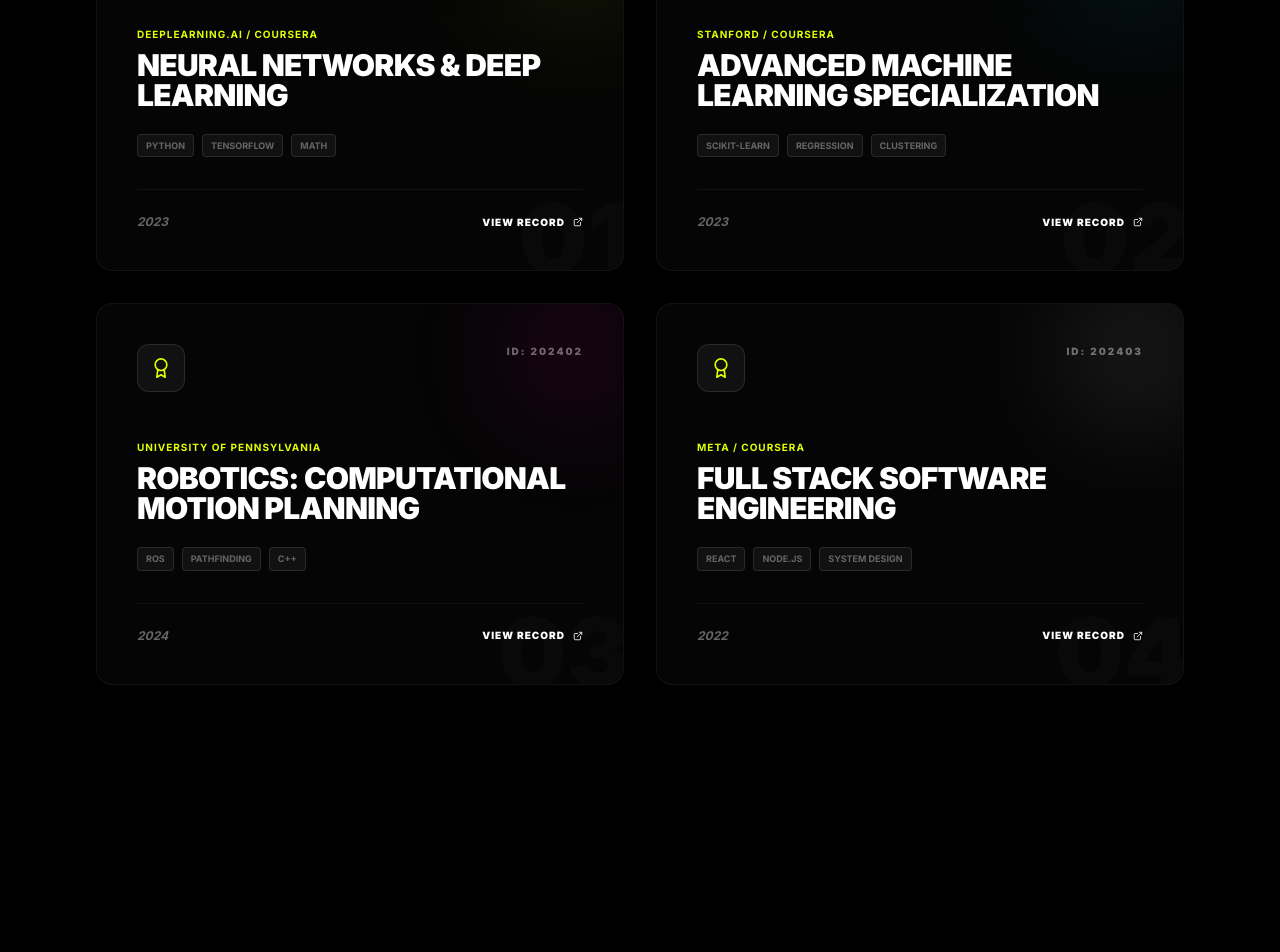
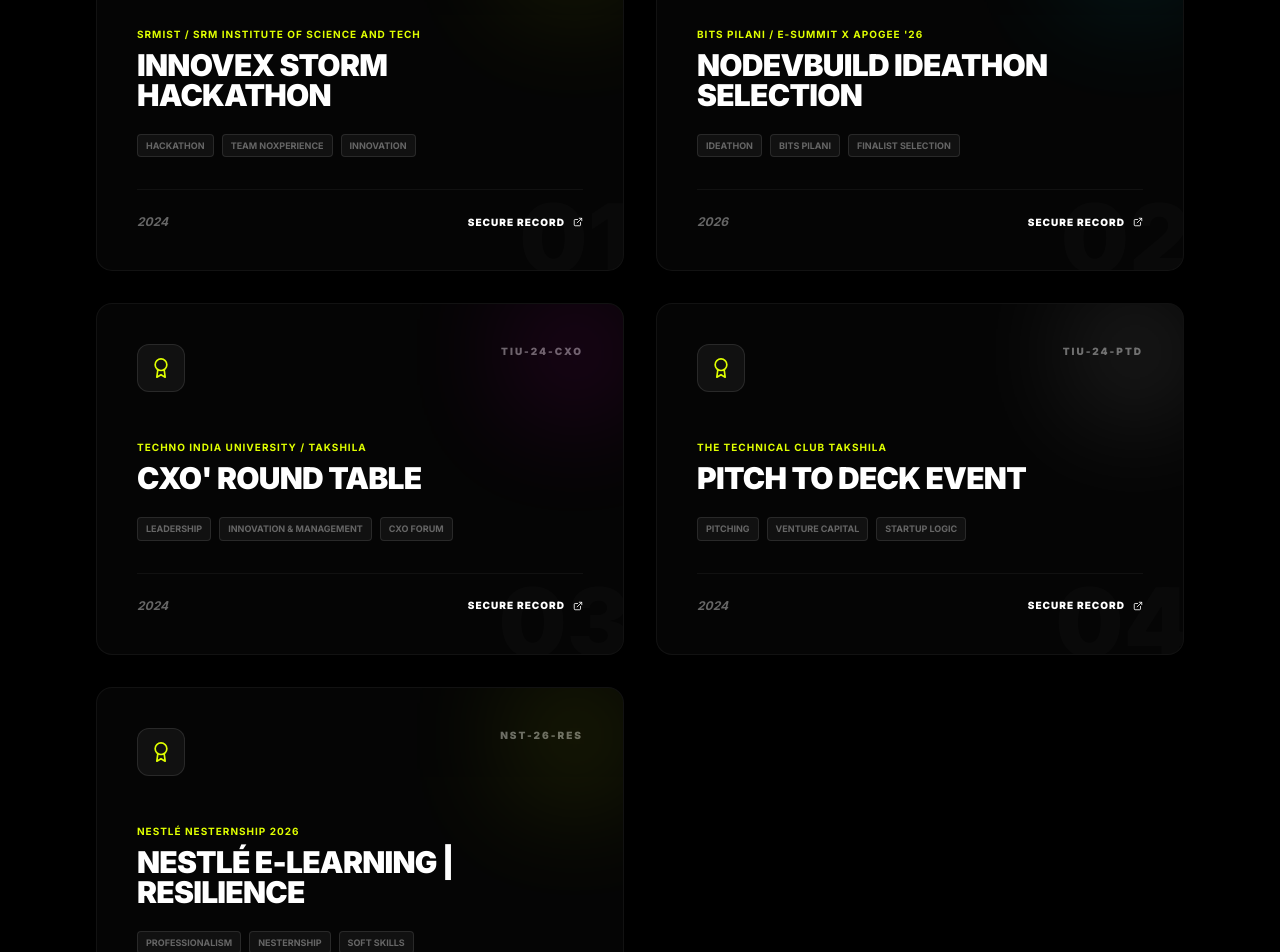
Before and after one commit to Xeffen07G/Portfolio, a React (Vite) app: page / in a window 1280 px wide. Shown: the part 4560-5512 px from the top of the page. Built offline with nearby package versions, Linux system fonts and the light colour scheme.

Commit message:
Updated Vault with real-world certifications (Nestle, BITS Pilani, SRMIST)

```diff
--- a/src/components/Certifications.jsx
+++ b/src/components/Certifications.jsx
@@ -4,32 +4,44 @@ import { FiAward, FiExternalLink } from "react-icons/fi";
 
 const certifications = [
   {
-    title: "Neural Networks & Deep Learning",
-    issuer: "DeepLearning.AI / Coursera",
-    date: "2023",
+    title: "Innovex Storm Hackathon",
+    issuer: "SRMIST / SRM Institute of Science and Tech",
+    date: "2024",
     color: "#e0ff00",
-    tags: ["Python", "TensorFlow", "Math"]
+    tags: ["Hackathon", "Team NoXperience", "Innovation"],
+    id: "SRM-24-HACK"
   },
   {
-    title: "Advanced Machine Learning Specialization",
-    issuer: "Stanford / Coursera",
-    date: "2023",
+    title: "NoDevBuild Ideathon Selection",
+    issuer: "BITS Pilani / E-Summit x APOGEE '26",
+    date: "2026",
     color: "#00f0ff",
-    tags: ["Scikit-Learn", "Regression", "Clustering"]
+    tags: ["Ideathon", "BITS Pilani", "Finalist Selection"],
+    id: "BITS-26-IDEA"
   },
   {
-    title: "Robotics: Computational Motion Planning",
-    issuer: "University of Pennsylvania",
+    title: "CXO' Round Table",
+    issuer: "Techno India University / Takshila",
     date: "2024",
     color: "#ff00e0",
-    tags: ["ROS", "Pathfinding", "C++"]
+    tags: ["Leadership", "Innovation & Management", "CXO Forum"],
+    id: "TIU-24-CXO"
   },
   {
-    title: "Full Stack Software Engineering",
-    issuer: "Meta / Coursera",
-    date: "2022",
+    title: "Pitch To Deck Event",
+    issuer: "The Technical Club Takshila",
+    date: "2024",
     color: "#ffffff",
-    tags: ["React", "Node.js", "System Design"]
+    tags: ["Pitching", "Venture Capital", "Startup Logic"],
+    id: "TIU-24-PTD"
+  },
+  {
+    title: "Nestlé E-learning | Resilience",
+    issuer: "Nestlé Nesternship 2026",
+    date: "2026",
+    color: "#e0ff00",
+    tags: ["Professionalism", "Nesternship", "Soft Skills"],
+    id: "NST-26-RES"
   }
 ];
 
@@ -52,7 +64,7 @@ const Certifications = () => {
           THE <span className="text-primary italic">VAULT</span>
         </h2>
         <p className="text-text max-w-xl mt-6 text-lg">
-          A collection of specialized certifications and academic milestones in AI, Robotics, and Software Engineering.
+          A documented record of specialized participations, hackathons, and professional milestones across the tech ecosystem.
         </p>
       </motion.div>
 
@@ -78,7 +90,7 @@ const Certifications = () => {
                 <FiAward className="text-xl text-primary" />
               </div>
               <span className="text-[10px] font-black tracking-[0.2em] text-text-bright/40 uppercase">
-                ID: {202400 + i}
+                {cert.id}
               </span>
             </div>
 
@@ -101,7 +113,7 @@ const Certifications = () => {
               <div className="flex items-center justify-between pt-6 border-t border-white/5">
                 <span className="text-xs font-bold text-text uppercase italic">{cert.date}</span>
                 <button className="flex items-center gap-2 text-[10px] font-black tracking-widest text-text-bright uppercase group-hover:text-primary transition-all">
-                  VIEW RECORD <FiExternalLink />
+                  SECURE RECORD <FiExternalLink />
                 </button>
               </div>
             </div>
```
